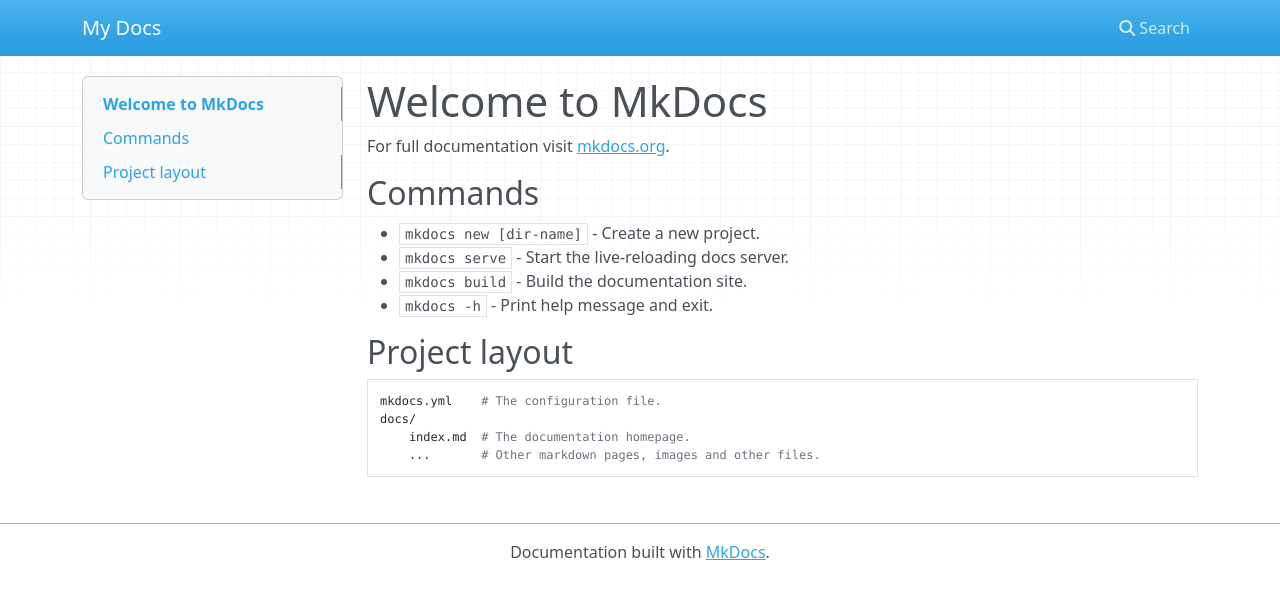
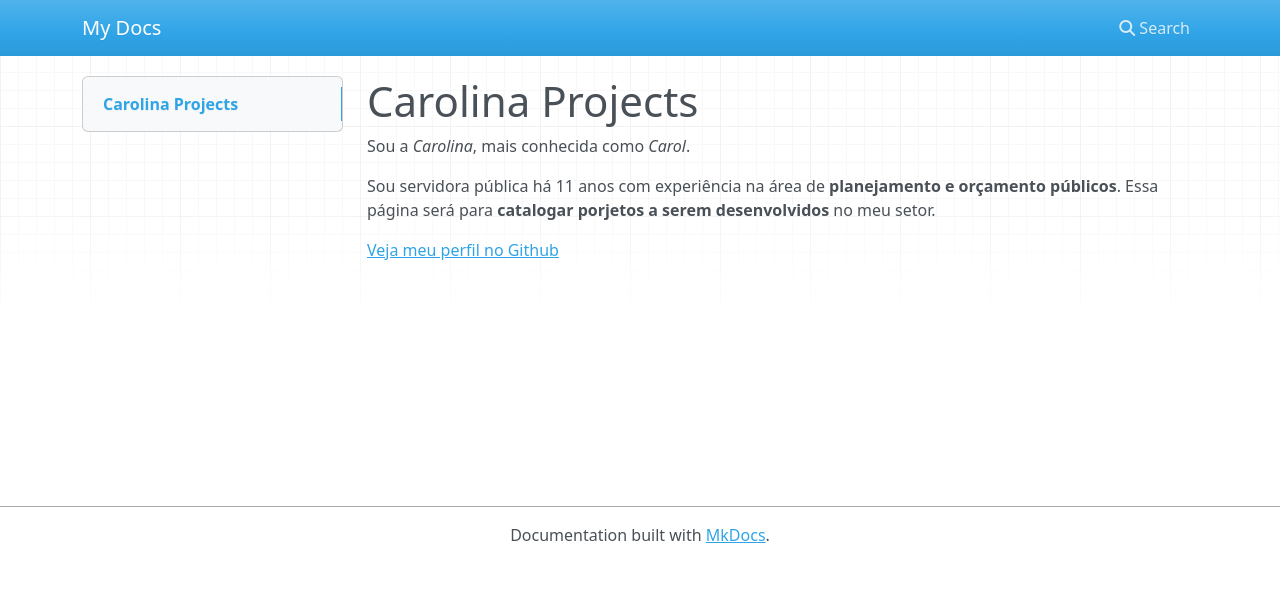
Before and after one commit to carolfmoreira/carolina-projects, an MkDocs documentation site: the page built from docs/index.md, in a window 1280 px wide. Shown: the top 599 px of the page. Built offline with MkDocs 1.6.1, drawn with Linux system fonts in a browser that asks for light colours; nearby versions of some CDN libraries.

Commit message:
Altera texto da página inicial

```diff
--- a/docs/index.md
+++ b/docs/index.md
@@ -1,17 +1,8 @@
-# Welcome to MkDocs
+# Carolina Projects
 
-For full documentation visit [mkdocs.org](https://www.mkdocs.org).
 
-## Commands
+Sou a *Carolina*, mais conhecida como *Carol*.
 
-* `mkdocs new [dir-name]` - Create a new project.
-* `mkdocs serve` - Start the live-reloading docs server.
-* `mkdocs build` - Build the documentation site.
-* `mkdocs -h` - Print help message and exit.
+Sou servidora pública há 11 anos com experiência na área de **planejamento e orçamento públicos**. Essa página será para **catalogar porjetos a serem desenvolvidos** no meu setor.
 
-## Project layout
-
-    mkdocs.yml    # The configuration file.
-    docs/
-        index.md  # The documentation homepage.
-        ...       # Other markdown pages, images and other files.
+[Veja meu perfil no Github](https://github.com/carolfmoreira)
```
